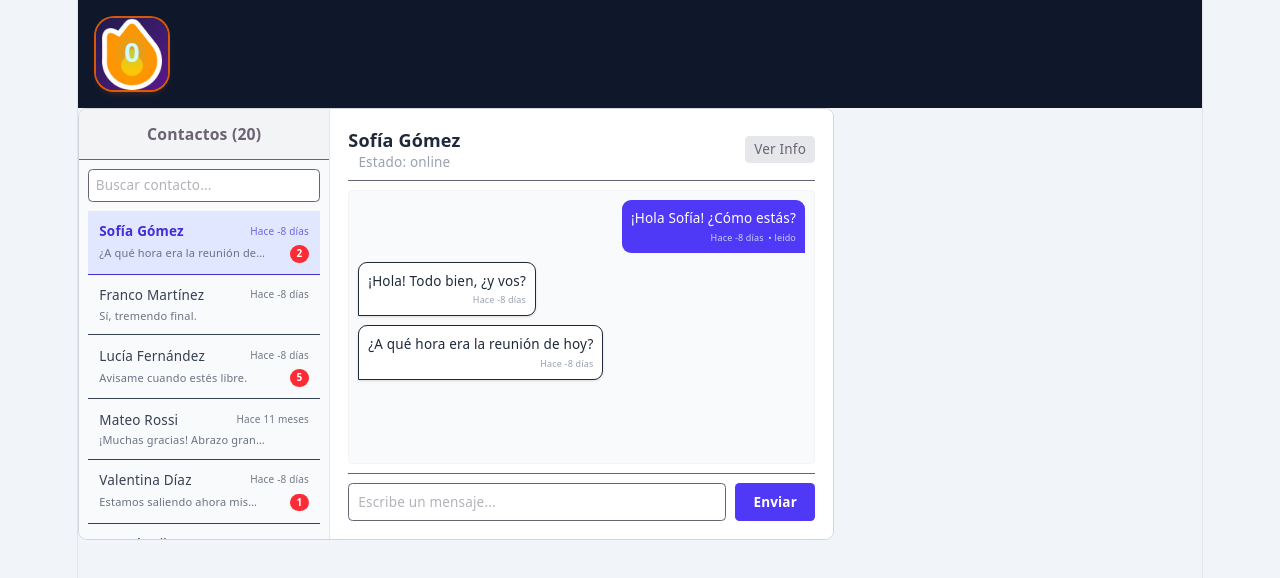
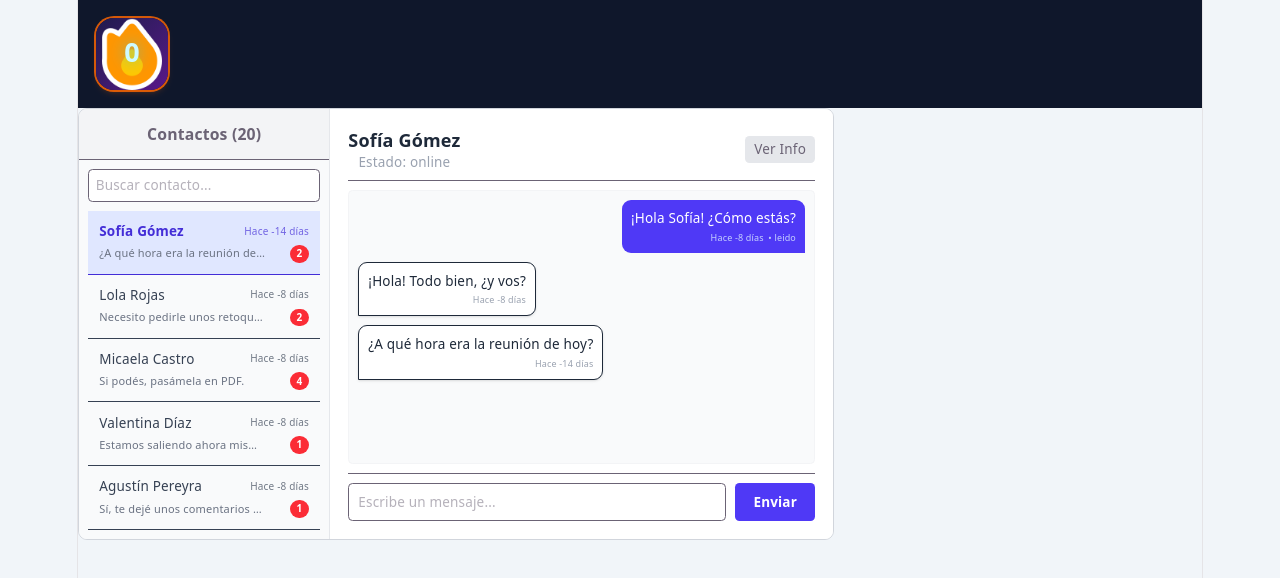
Before and after one commit to malerossi/Proyecto2026_Niura, a React (Vite) app in the folder Niura/: page /reddecontactosmia in a window 1280 px wide. Shown: the top 578 px of the page. Built offline with nearby package versions, Linux system fonts and the light colour scheme.

Commit message:
vamoooooooooooooooooooooooooooooooooooooooooooooooooooooooooooooos me salio tipo que se ordenen

```diff
--- a/Niura/src/frontend/reddecontactos/lomio/contactos.json
+++ b/Niura/src/frontend/reddecontactos/lomio/contactos.json
@@ -38,7 +38,7 @@
         "contenido": "¿A qué hora era la reunión de hoy?",
         "estado_entrega": "entregado",
         "eliminado": false,
-        "fecha_envio": "2026-09-16T10:20:00"
+        "fecha_envio": "2026-09-22T10:20:00"
       }
     ]
   },
--- a/Niura/src/frontend/reddecontactos/lomio/redcontactos.tsx
+++ b/Niura/src/frontend/reddecontactos/lomio/redcontactos.tsx
@@ -33,14 +33,35 @@ export default function ChatSimplificadomio() {
   const mensajes = contactoActivo?.mensajes || [];
 
   // Ordenamiento infalible: de mayor a menor por el campo updatedAt
-  const contactosFiltradosYOrdenados = [...contactos]
-    .filter((c) => c.nombre_contacto.toLowerCase().includes(busqueda.toLowerCase()))
-    .sort((a, b) => b.updatedAt - a.updatedAt);
+// 1. Recorremos los contactos con un bucle 'for' para asignarle la puntuación a cada uno
+const contactosConPuntuacion = [];
 
-  // Scroll automático al final del chat al cambiar mensajes o conversación activa
-  useEffect(() => {
-    mensajesEndRef.current?.scrollIntoView({ behavior: 'smooth' });
-  }, [mensajes.length, idActivo]);
+for (let i = 0; i < contactos.length; i++) {
+  const contacto = contactos[i];
+
+  // Obtenemos el último mensaje de la conversación
+  const ultimoMensaje = contacto.mensajes[contacto.mensajes.length - 1];
+
+  // Si tiene mensajes, la puntuación es el timestamp (.getTime()) de la fecha del mensaje.
+  // Si no tiene mensajes, le asignamos 0 para que vaya al final de la lista.
+  const puntuacion = ultimoMensaje ? new Date(ultimoMensaje.fecha_envio).getTime() : 0;
+
+  // Guardamos el contacto con su nueva propiedad 'puntuacion'
+  contactosConPuntuacion.push({
+    ...contacto,
+    puntuacion: puntuacion
+  });
+}
+
+// 2. Filtramos por la búsqueda y ordenamos por la puntuación calculada
+const contactosFiltradosYOrdenados = contactosConPuntuacion
+  .filter((c) => c.nombre_contacto.toLowerCase().includes(busqueda.toLowerCase()))
+  .sort((a, b) => b.puntuacion - a.puntuacion);
+
+// Scroll automático al final del chat al cambiar mensajes o conversación activa
+useEffect(() => {
+  mensajesEndRef.current?.scrollIntoView({ behavior: 'smooth' });
+}, [mensajes.length, idActivo]);
 
   const enviarMensaje = () => {
     if (!texto.trim() || !contactoActivo) return;
```
Also changed, not shown: Niura/src/frontend/utils/funcionparalafecha.tsx (line endings or trailing spaces).
